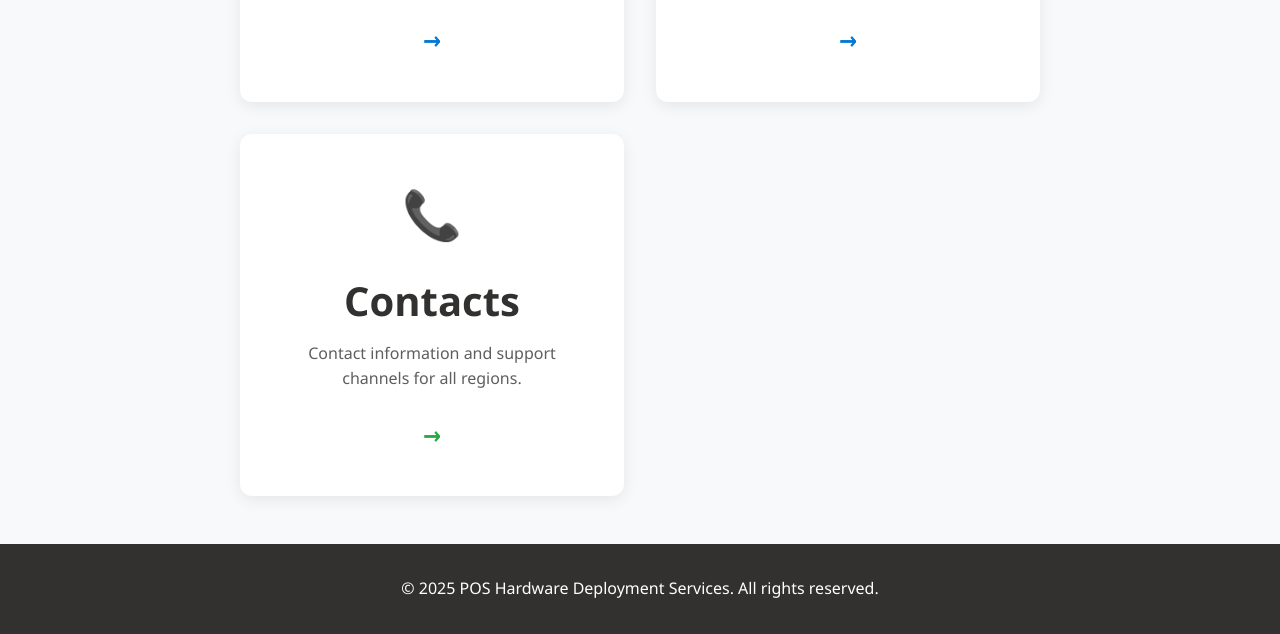
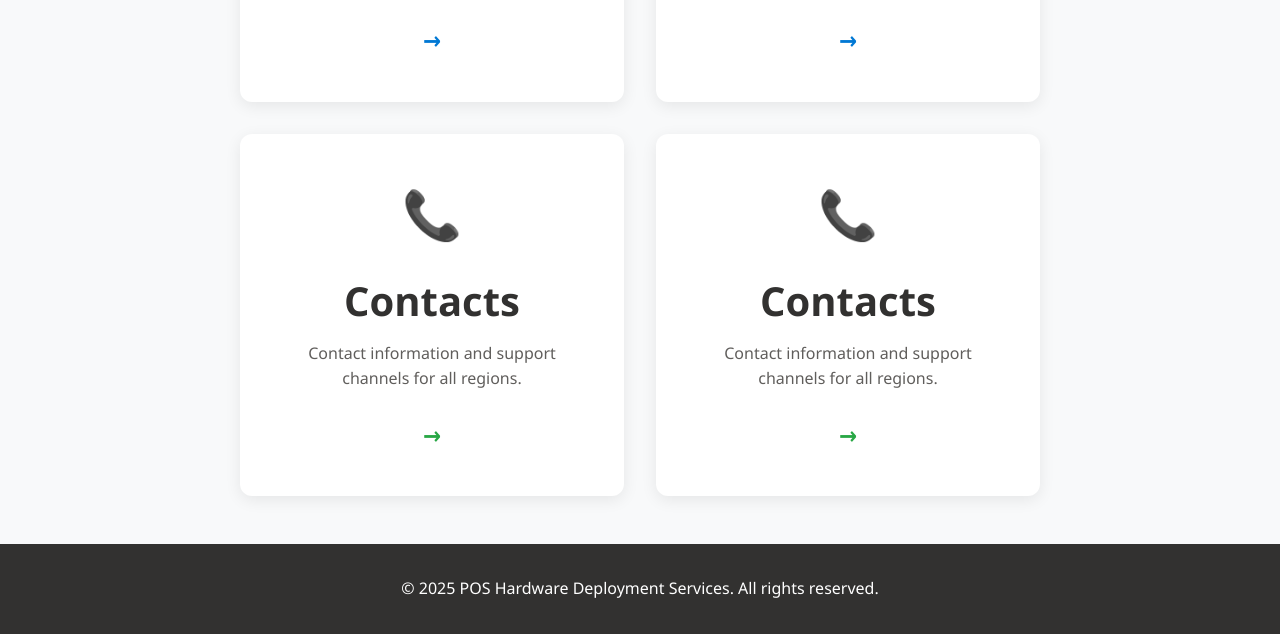
Before and after one commit to NawazSyed-dev/Test0718, a website: page index.html in a window 1280 px wide. Shown: the part 600-1234 px from the top of the page. Drawn offline with Linux system fonts and the light colour scheme.

Commit message:
Updated index.html

```diff
--- a/index.html
+++ b/index.html
@@ -43,6 +43,13 @@
                         <p class="region-description">Contact information and support channels for all regions.</p>
                         <div class="card-arrow">→</div>
                     </div>
+
+                    <div class="region-card contacts" onclick="navigateToFAQ('global', 'contacts')">
+                        <div class="region-icon">📞</div>
+                        <h3 class="region-title">Contacts</h3>
+                        <p class="region-description">Contact information and support channels for all regions.</p>
+                        <div class="card-arrow">→</div>
+                    </div>
                 </div>
             </div>
         </div>
```
